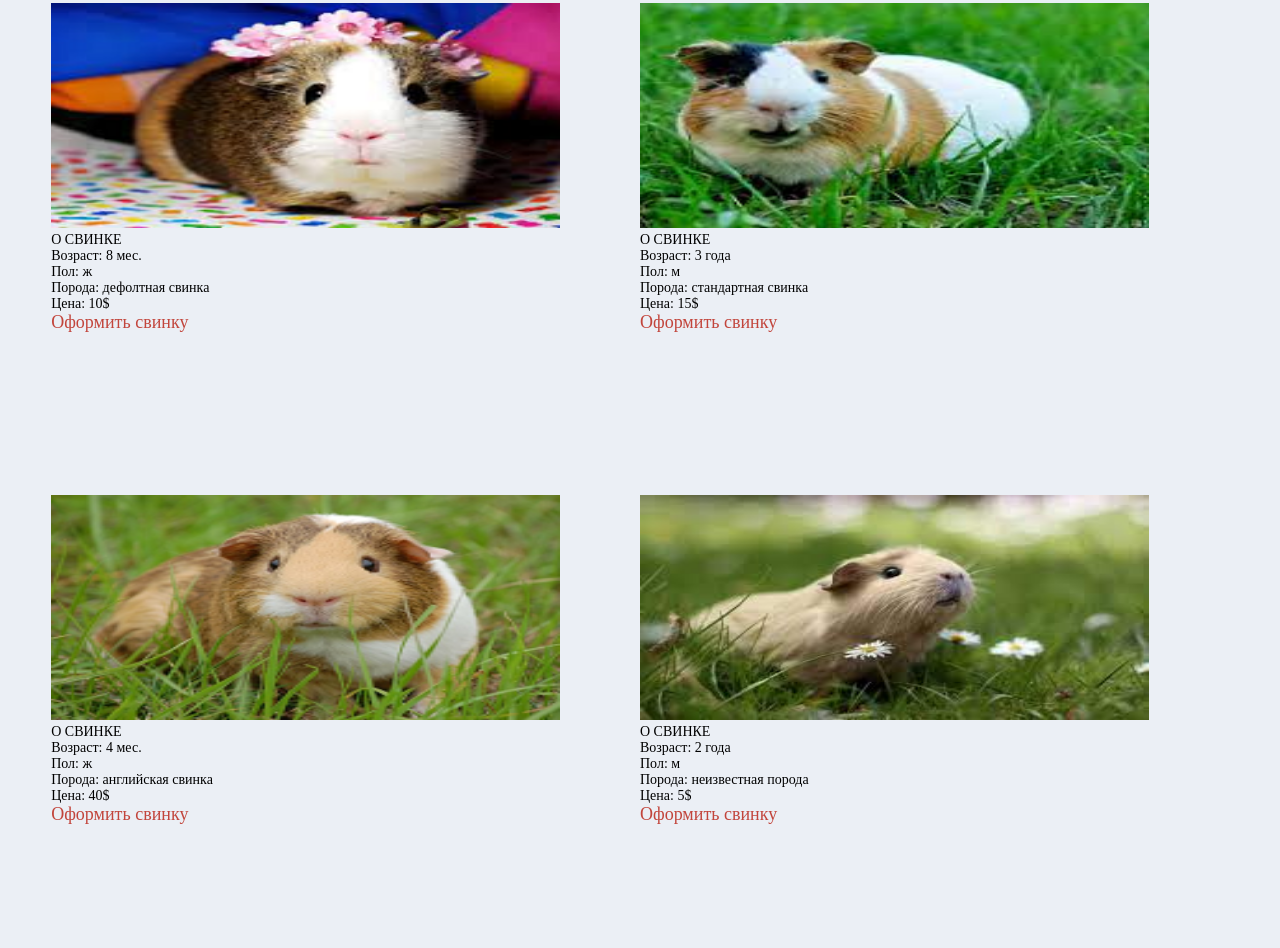
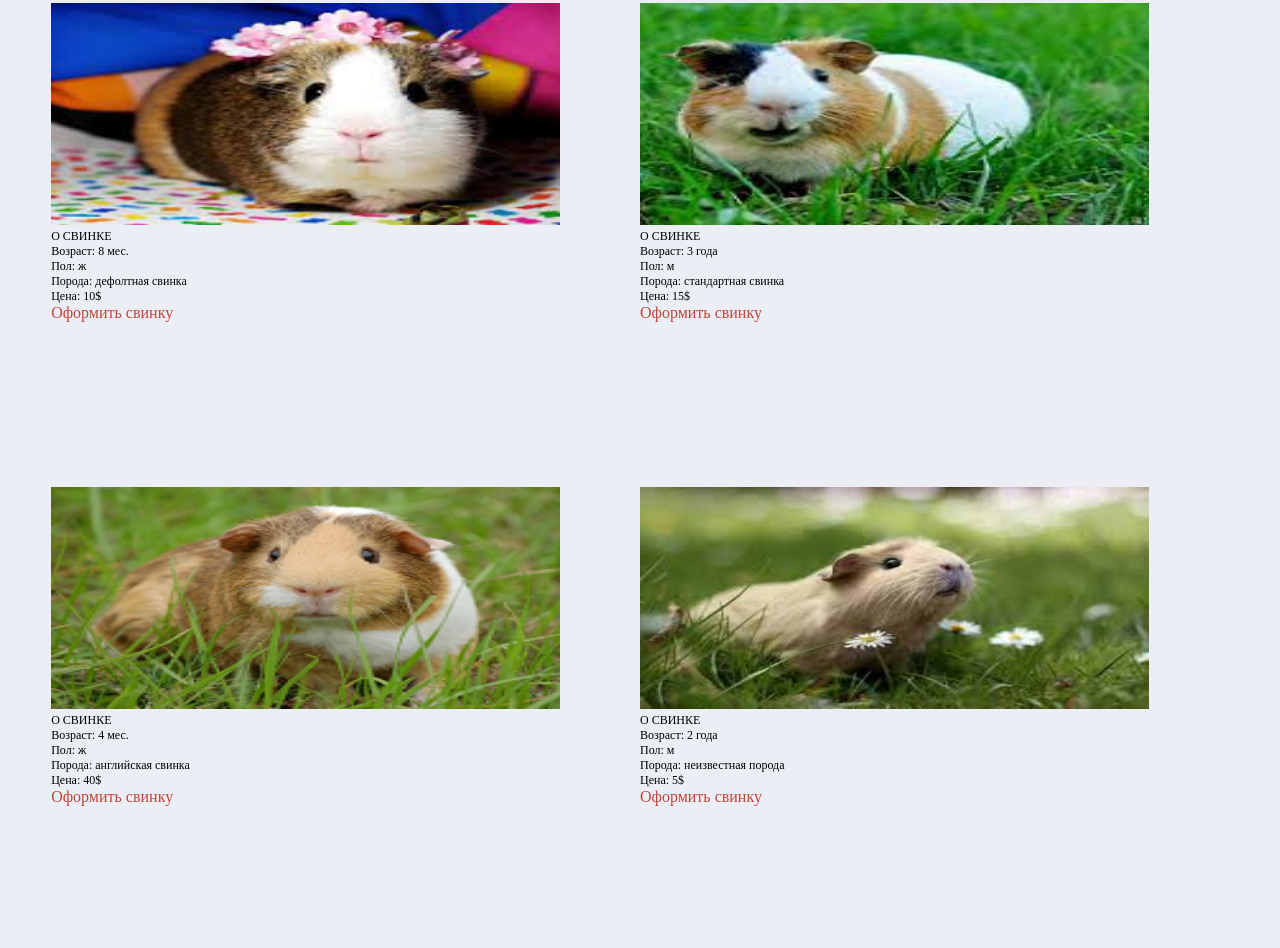
Before and after one commit to KoliadaNazar/Pigs, a plain HTML site: page index.html in a window 1280 px wide. Shown: the part 780-1728 px from the top of the page. Drawn offline with Linux system fonts and the light colour scheme.

Commit message:
Update main.css

```diff
--- a/main.css
+++ b/main.css
@@ -147,14 +147,14 @@ grid-area:  goods--6 ;
 
 .goods--a {
   float: left;
-  font-size: 18px;
+  font-size: 16px;
   color: #c2453c;
 
 }
 
 .goods--dscrp {
-font-size: 14px;
-font-weight: 400;
+font-size: 12px;
+font-weight: 300;
 }
 
 
```
